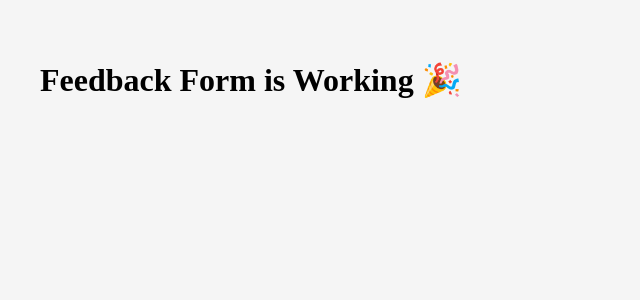
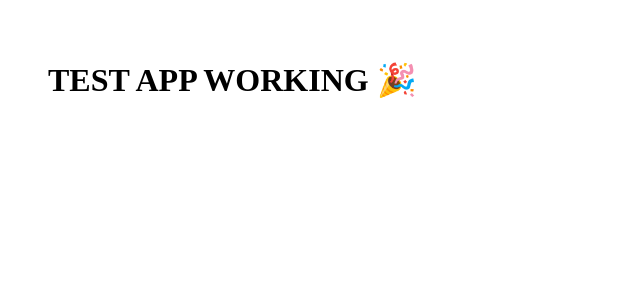
Before and after one commit to yathishnasj/Feedback, a React (Vite) app: page / in a window 1280 px wide. Shown: the top 300 px of the page, without its empty margins (0-640 px from the left). Built offline with nearby package versions, Linux system fonts and the light colour scheme.

Commit message:
Replace App component with TestApp component

```diff
--- a/src/main.jsx
+++ b/src/main.jsx
@@ -1,10 +1,12 @@
 import React from "react";
 import ReactDOM from "react-dom/client";
-import App from "./App.jsx";
-import "./index.css";
+
+function TestApp() {
+  return <h1 style={{ padding: "40px" }}>TEST APP WORKING 🎉</h1>;
+}
 
 ReactDOM.createRoot(document.getElementById("root")).render(
   <React.StrictMode>
-    <App />
+    <TestApp />
   </React.StrictMode>
 );
```
